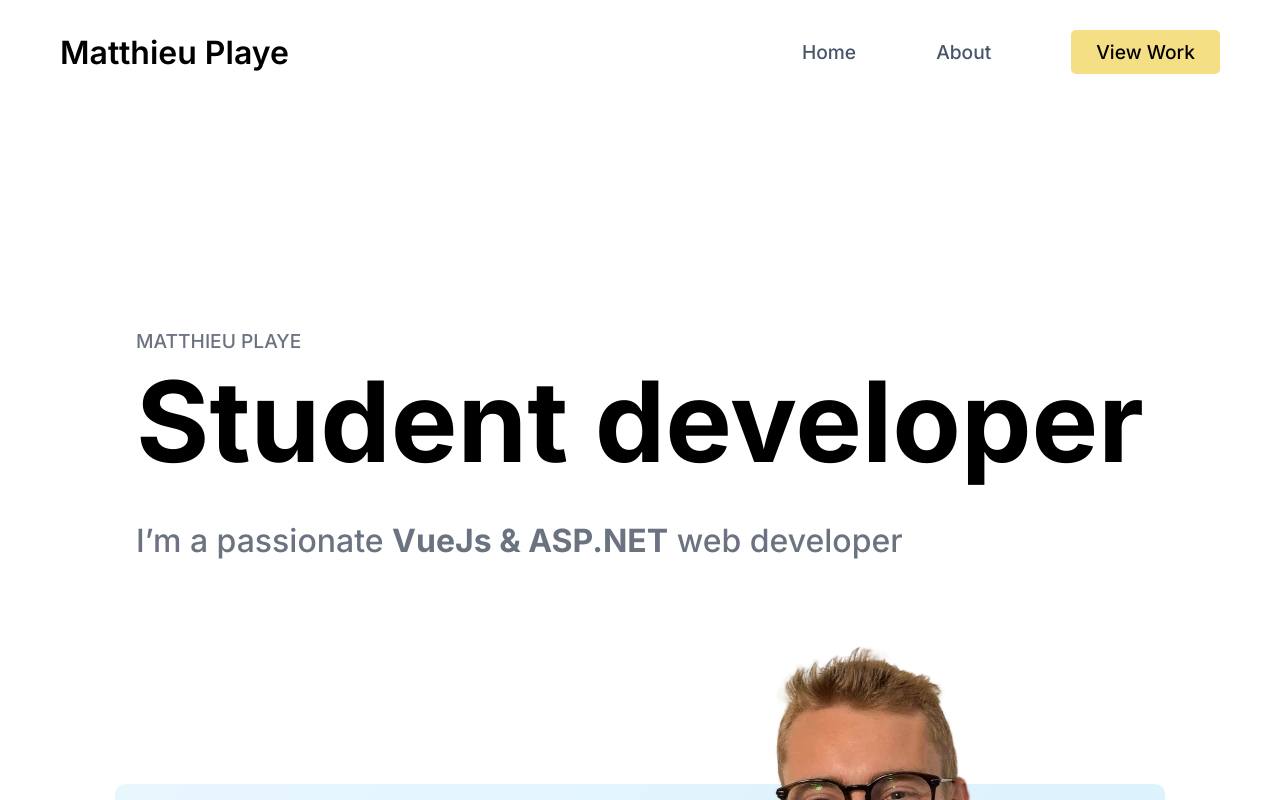
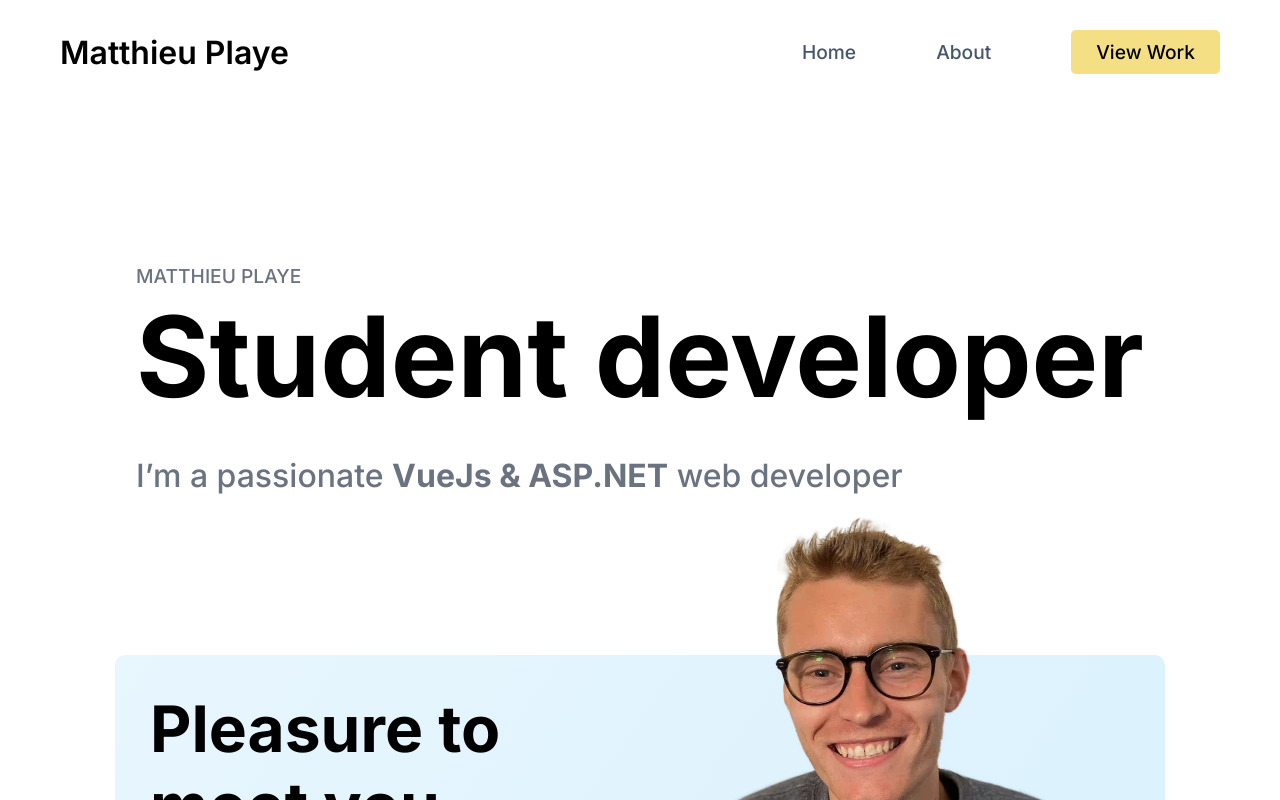
Before and after one commit to PlayeMatthieu/Portfolio, a Nuxt app: page / in a window 1280 px wide. Shown: the top 800 px of the page. Built offline with nearby package versions, Linux system fonts and the light colour scheme.

Commit message:
remove height hero

```diff
--- a/assets/scss/components/_hero.scss
+++ b/assets/scss/components/_hero.scss
@@ -4,7 +4,7 @@
   justify-content: center;
   flex-direction: column;
   align-items: flex-start;
-  height: 65vh;
+  // height: 65vh;
 
   .hero-content {
     max-width: 1500px;
```
